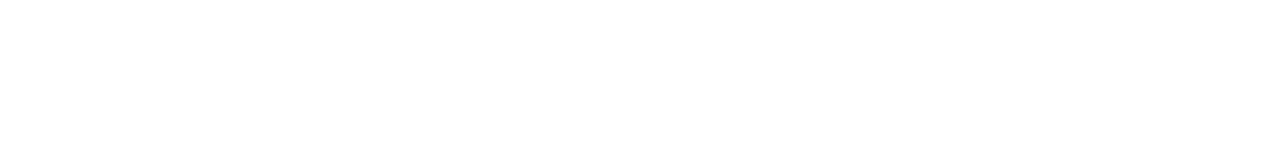
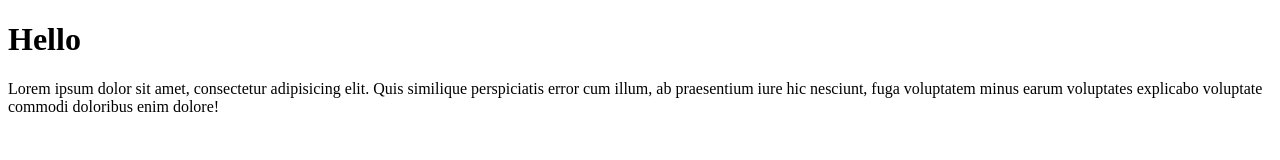
Before and after one commit to Leen-odeh3/BikeStores-DB, a plain HTML site: page index.html in a window 1280 px wide. Drawn offline with Linux system fonts and the light colour scheme.

Commit message:
Added my change

```diff
--- a/index.html
+++ b/index.html
@@ -7,6 +7,8 @@
     <title>Document</title>
 </head>
 <body>
+    <h1>Hello </h1>
+    <p>Lorem ipsum dolor sit amet, consectetur adipisicing elit. Quis similique perspiciatis error cum illum, ab praesentium iure hic nesciunt, fuga voluptatem minus earum voluptates explicabo voluptate commodi doloribus enim dolore!</p>
 
 </body>
 </html>
```
